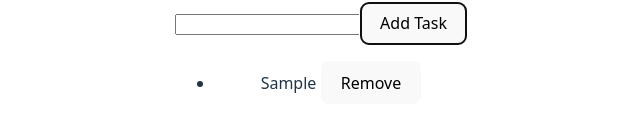
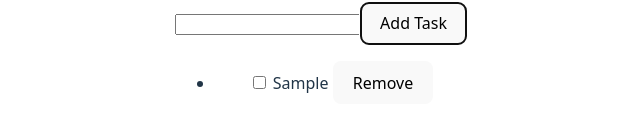
Before and after one commit to Zaki123434/32-pbk-uts-233510762, a Vue app: page / in a window 1280 px wide. Both pictures are taken after typing "Sample" into the empty fields and a click on the button "Add Task". Shown: the part 339-470 px from the top of the page, without its empty margins (319-959 px from the left). Built offline with nearby package versions, Linux system fonts and the light colour scheme.

Commit message:
toggle task

```diff
--- a/src/App.vue
+++ b/src/App.vue
@@ -9,7 +9,8 @@
     tasks.value.push({
       id: Date.now(),
       text: newTask.value,
-      completed: false });
+      completed: false
+    });
     newTask.value = '';
   }
 };
@@ -17,6 +18,10 @@
 const removeTask = (task) => {
   tasks.value = tasks.value.filter(t => t.id !== task.id);
 };
+
+const toggleTask = (task) => {
+  task.completed == !task.completed;
+}
 
 </script>
 
@@ -27,6 +32,7 @@
 
     <ul>
       <li v-for="task in tasks" :key="task.id">
+        <input type="checkbox" v-model="task.completed" @change="toggleTask(task)">
         {{ task.text }}
         <button @click="removeTask(task)">Remove</button>
       </li>
@@ -34,6 +40,4 @@
   </div>
 </template>
 
-<style scoped>
-
-</style>
+<style scoped></style>
```
